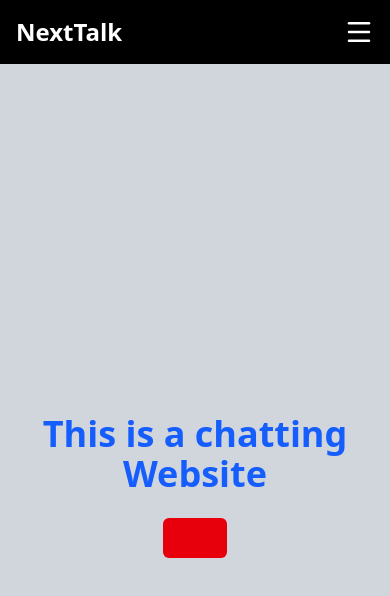
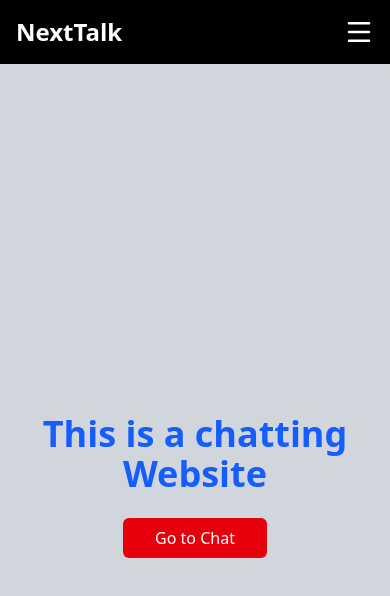
Before and after one commit to gauravkumar2005/NextTalk, a Next.js app: page / in a window 390 px wide. Shown: the top 596 px of the page. Built offline with nearby package versions, Linux system fonts and the light colour scheme.

Commit message:
make home page responsive

```diff
--- a/app/page.js
+++ b/app/page.js
@@ -9,7 +9,7 @@ export default function Home() {
      <div className="bg-red-600 wt-6 p-2 text-center hover:bg-green-600 rounded-md">
       <Link href="/chat"
        className="text-white px-6 py-3 rounded-md"
-      ></Link>
+      >Go to Chat</Link>
      </div>
     </div>
   );
```
